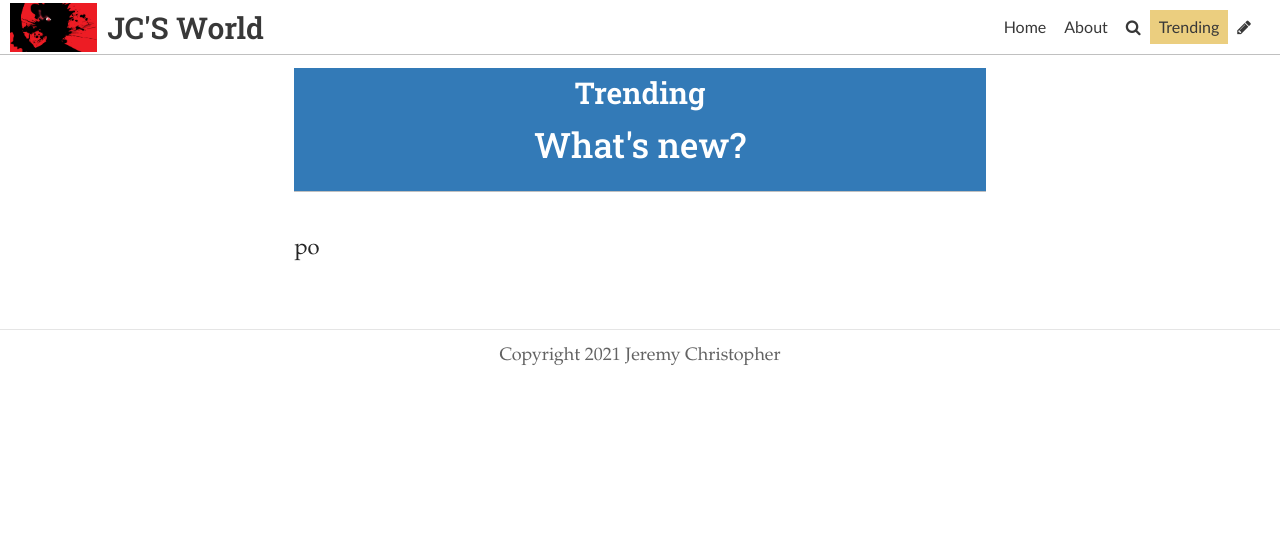
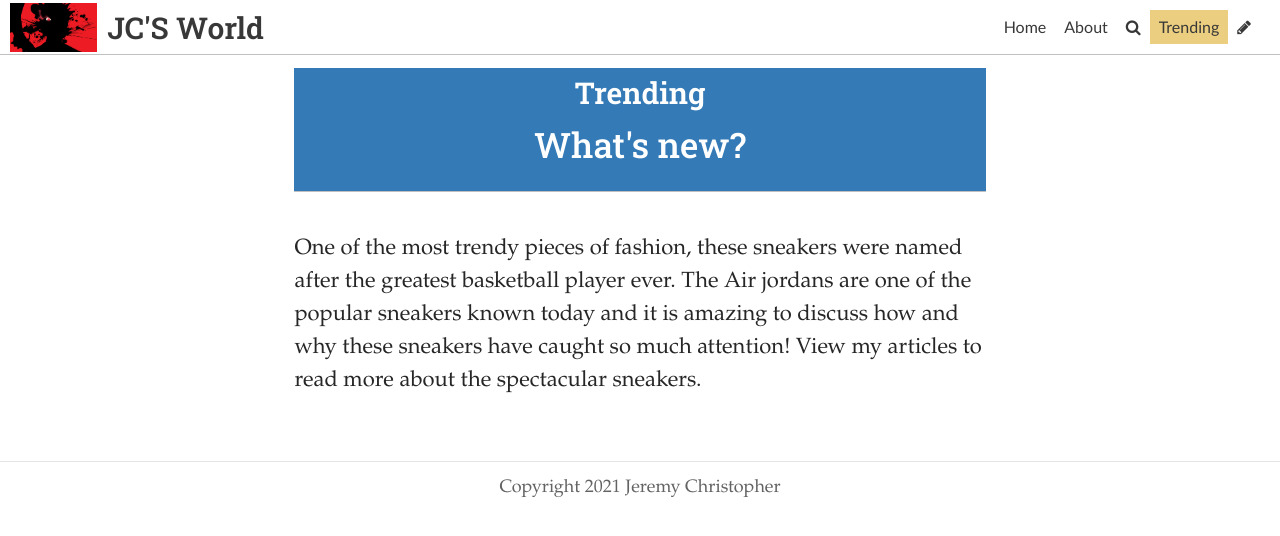
Before and after one commit to JEREMY-0/JC01, a Jekyll site: the page built from pages/trending.md, in a window 1280 px wide. Shown: the top 536 px of the page. Built offline with Jekyll 4.4.1, drawn with Linux system fonts in a browser that asks for light colours; some web fonts are replaced.

Commit message:
Update Page “trending”

```diff
--- a/pages/trending.md
+++ b/pages/trending.md
@@ -6,4 +6,4 @@ date: 2021-10-08T17:17:35.821Z
 show: true
 layout: page
 ---
-po
+One of the most trendy pieces of fashion, these sneakers were named after the greatest basketball player ever. The Air jordans are one of the popular sneakers known today and it is amazing to discuss how and why these sneakers have caught so much attention! View my articles to read more about the spectacular sneakers.
```
